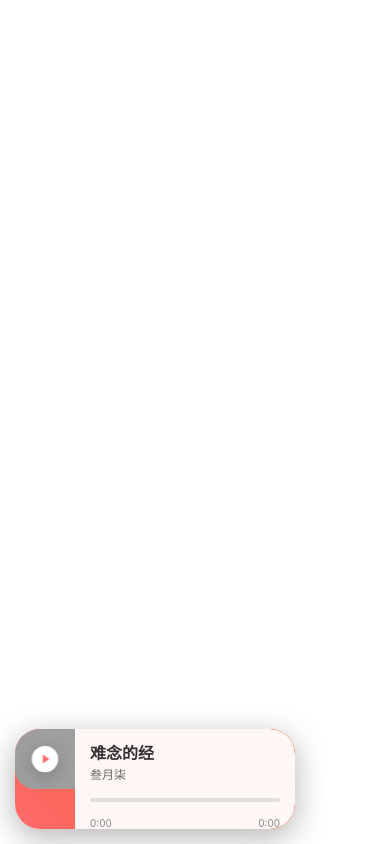
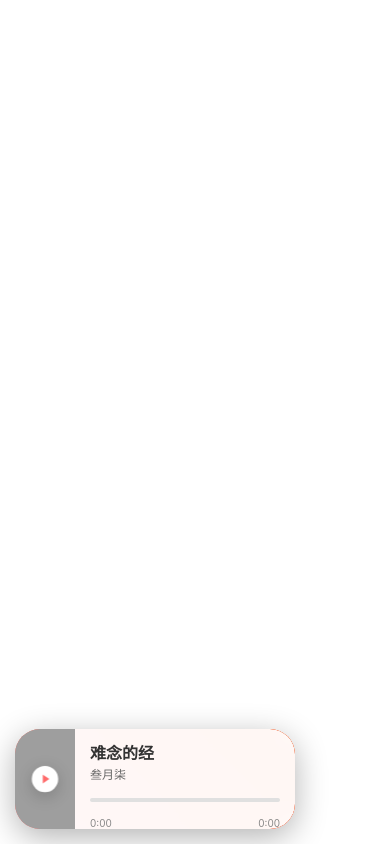
Before and after one commit to shumuuu/WPwebplayer, a website: page index.html in a window 390 px wide. In both pictures the pointer is over the element 45 px from the left and 799 px from the top of the page. Drawn offline with Linux system fonts and the light colour scheme; grey boxes are pictures that could not be loaded.

Commit message:
优化封面样式

```diff
--- a/min-css.css
+++ b/min-css.css
@@ -38,6 +38,7 @@
 }
 
 .wp-music-player:hover .player-cover {
+    height: 120px !important;
     border-radius: 25px 0 0 25px !important;
 }
 
@@ -288,6 +289,7 @@
     }
 
     .wp-music-player:hover .player-cover {
+        height: 100px !important;
         border-radius: 20px 0 0 20px !important;
     }
 
```
